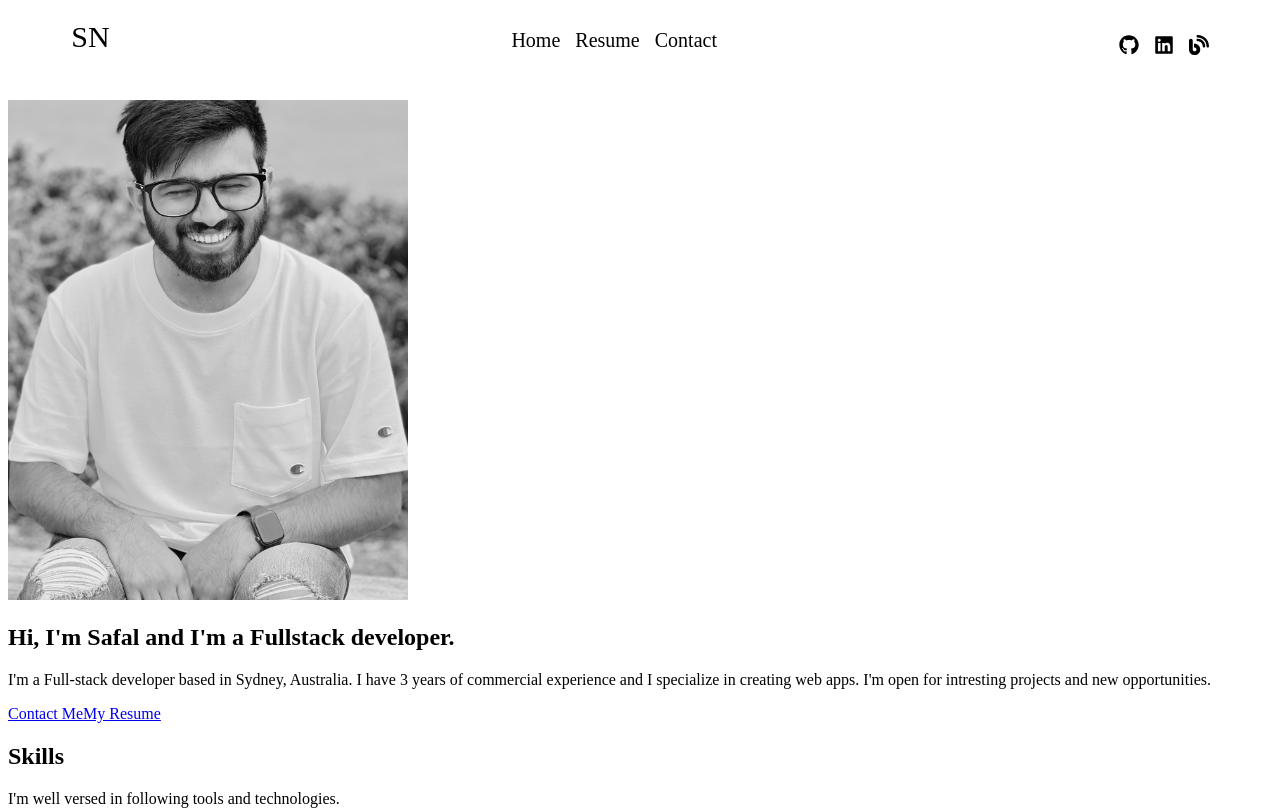
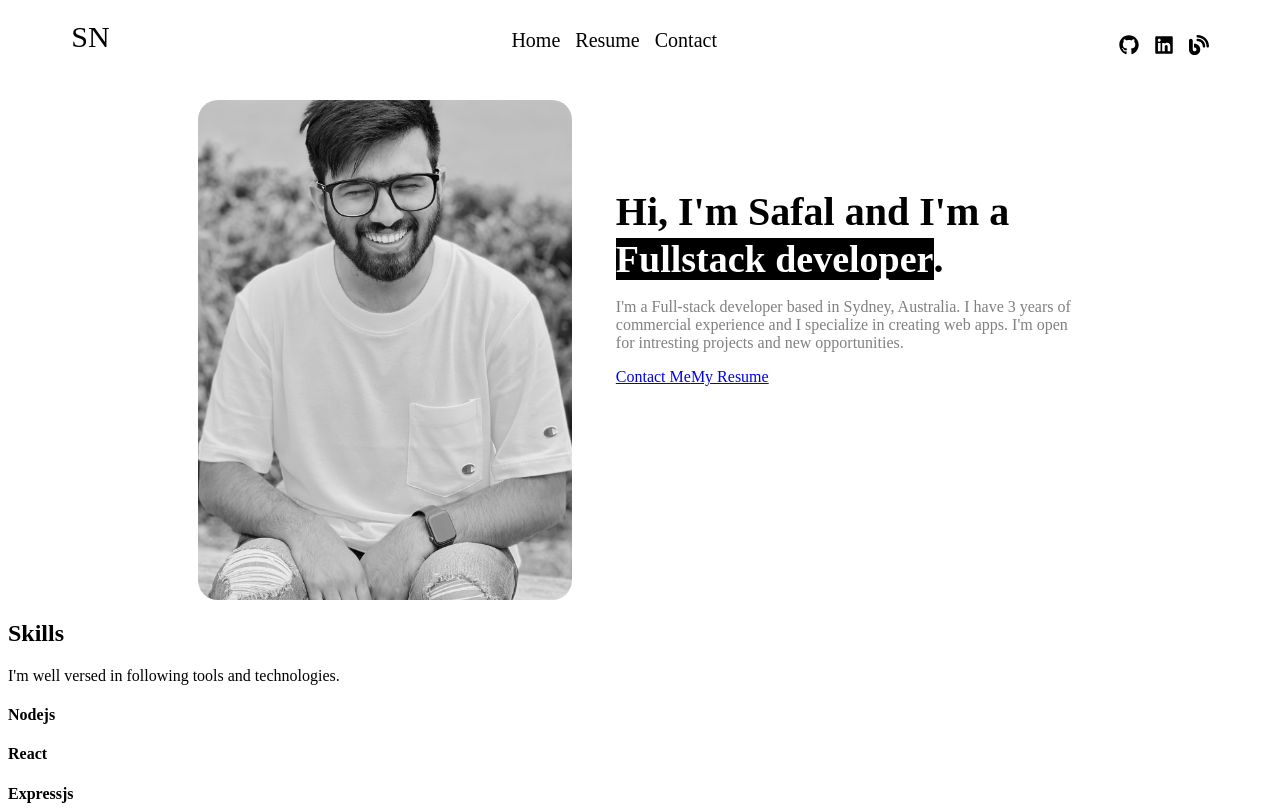
Before and after one commit to safalnpane/portfolio, a Next.js app: page / in a window 1280 px wide. Shown: the top 810 px of the page. Built offline with nearby package versions, Linux system fonts and the light colour scheme.

Commit message:
feat(hero): add styles

```diff
--- a/src/app/Hero.jsx
+++ b/src/app/Hero.jsx
@@ -1,21 +1,24 @@
 // Hero.jsx
 import Image from "next/image";
+import styles from "./hero.module.css";
 
 export default function Hero() {
   return (
-    <section>
-      <div>
+    <section className="section">
+      <div className={styles.container}>
         <Image
           src="/heroImage.jpeg"
           width="400"
           height="500"
           alt="Hero image"
+          className={styles.heroImage}
         />
-        <div>
-          <h1>
-            Hi, I&apos;m Safal and I&apos;m a <span>Fullstack developer</span>.
+        <div className={styles.heroText}>
+          <h1 className={styles.heroHeading}>
+            Hi, I&apos;m Safal and I&apos;m a{" "}
+            <span className={styles.highlight}>Fullstack developer</span>.
           </h1>
-          <p>
+          <p className={styles.heroSubtitle}>
             I&apos;m a Full-stack developer based in Sydney, Australia. I have 3
             years of commercial experience and I specialize in creating web
             apps. I&apos;m open for intresting projects and new opportunities.
--- /dev/null
+++ b/src/app/global.css
@@ -0,0 +1,6 @@
+/* global.css */
+
+.section {
+  width: 70%;
+  margin: 0 auto;
+}
--- /dev/null
+++ b/src/app/hero.module.css
@@ -0,0 +1,29 @@
+/* hero.module.css */
+
+.container {
+  display: flex;
+  gap: 5%;
+}
+
+.heroImage {
+  border-radius: 20px;
+}
+
+.heroText {
+  padding-top: 10%;
+}
+
+.heroHeading {
+  font-size: 40px;
+  margin: 0;
+}
+
+.highlight {
+  background-color: black;
+  color: white;
+  font-size: 38px;
+}
+
+.heroSubtitle {
+  color: gray;
+}
--- a/src/app/layout.js
+++ b/src/app/layout.js
@@ -1,5 +1,6 @@
 // layout.js
 import Navigation from "../components/Navigation";
+import "./global.css";
 
 export const metadata = {
   title: "Safal Neupane",
```
